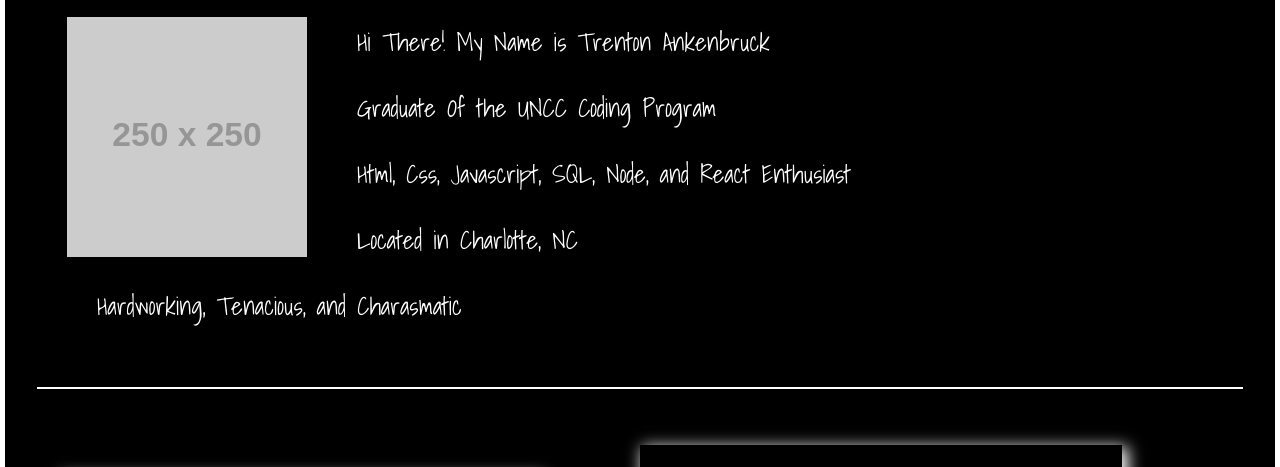
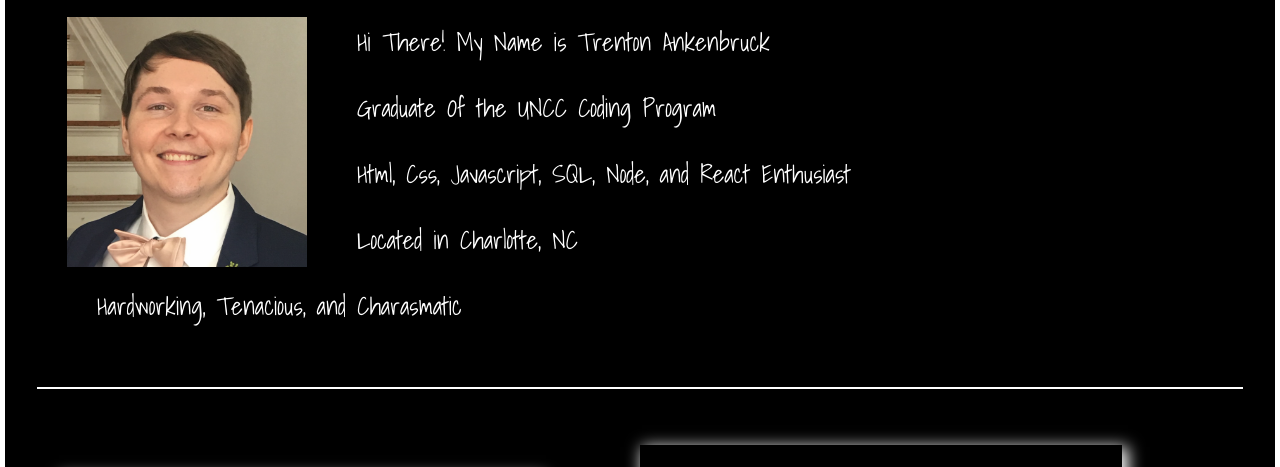
Before and after one commit to TrentonAnk/JobPortfolio, a plain HTML site: page index.html in a window 1280 px wide. Shown: the part 633-1100 px from the top of the page. Drawn offline with nearby package versions, Linux system fonts and the light colour scheme; placeholder pictures from the web are drawn by us.

Commit message:
addmypic

```diff
--- a/index.html
+++ b/index.html
@@ -52,7 +52,7 @@
         <div id="bodyContent">
             <section id="mainContent">
                 <h1>About Me</h1>
-                <img id="profilePic" alt="My profile picture" src="http://via.placeholder.com/250x250">
+                <img id="profilePic" alt="My profile picture" src="images/hello.png">
                 <p>Hi There! My Name is Trenton Ankenbruck</p>
                 <p>Graduate Of the UNCC Coding Program</p>
                 <p>Html, Css, Javascript, SQL, Node, and React Enthusiast</p>
--- a/style.css
+++ b/style.css
@@ -200,7 +200,7 @@ nav {
 
 #profilePic {
     width: 240px;
-    height: 240px;
+    height: 250px;
     float: left;
     margin: 0px 20px 10px 0px;
 }
```
Also changed, not shown: images/hello.png (added), 3 other files.
